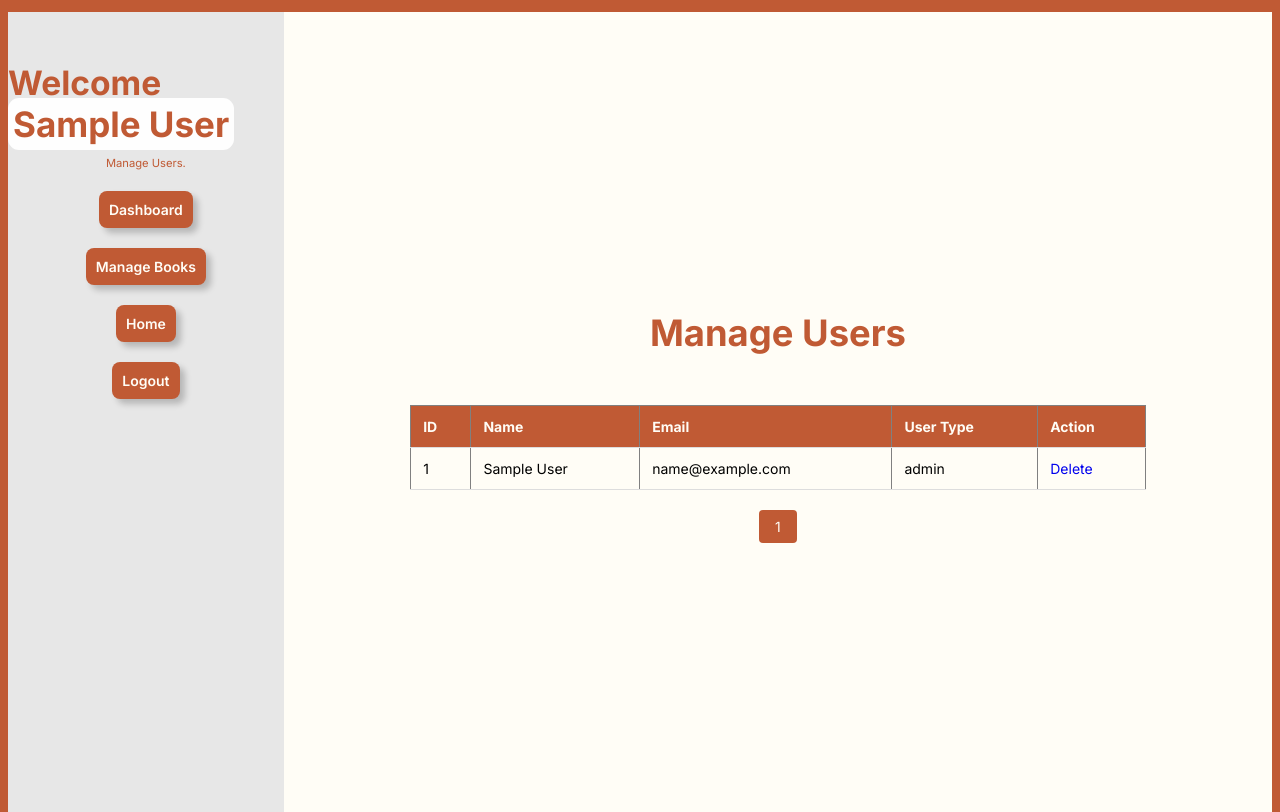
After one commit to m-bobi/MO-Books, a PHP site: page /dashboard/manage_users.php in a window 1280 px wide. The commit adds this page. Run offline with PHP 8.4, Linux system fonts and the light colour scheme; the visitor is signed in with stand-in values (Sample User, id 1); tables that the repository leaves empty or names only in its code hold one stand-in row (values such as "Sample post").

Commit message:
+ Update CSS and PHP files

```diff
--- a/core/database.php
+++ b/core/database.php
@@ -23,12 +23,9 @@ class Database
     }
 }
 
-// Instantiate the Database class
 $database = new Database();
 
-// Ensure that the database connection is established
 $database->tryConnection();
 
-// Get the connection object for procedural usage
 $conn = $database->getConnection();
 ?>
--- a/css/user.css
+++ b/css/user.css
@@ -47,3 +47,9 @@
 .formGroup {
     padding: 20px;
 }
+
+.userDetails h2{
+    font-size: 2rem;
+    font-weight: bold;
+    color: var(--main-color);
+}
--- a/dashboard/crud/addBook.php
+++ b/dashboard/crud/addBook.php
@@ -1,5 +1,4 @@
 <?php
-// require 'insertLog.php';
 
 function addBook($title, $author, $description, $price, $genre, $publicationYear, $isbn, $coverImage, $adminName)
 {
@@ -15,14 +14,14 @@ function addBook($title, $author, $description, $price, $genre, $publicationYear
     $insertResult = mysqli_query($conn, $insertQuery);
 
     if ($insertResult) {
-        // Book added successfully
+
         $book_id = mysqli_insert_id($conn);
         $action = "Added book: $title by $author";
         insertLog($adminName, $action, $book_id);
 
         return true;
     } else {
-        // Failed to add the book
+
         echo "Failed to add the book: " . mysqli_error($conn);
         return false;
     }
--- /dev/null
+++ b/dashboard/manage_users.css
@@ -0,0 +1,250 @@
+.container {
+    background-color: var(--main-color);
+    display: flex;
+    flex-direction: column;
+    padding: 0 8px;
+    height: 0;
+    box-shadow: 0px 4px 4px rgba(0, 0, 0, 0.25);
+    /* Add shadow effect */
+}
+
+.sectionWhite {
+    background-color: var(--section-color);
+    display: flex;
+    flex-direction: column;
+    margin: 12px 0 48px;
+}
+
+@media (max-width: 991px) {
+    .sectionWhite {
+        max-width: 100%;
+        padding-bottom: 100px;
+    }
+}
+
+.sections {
+    display: flex;
+    height: 100vh;
+}
+
+@media (max-width: 991px) {
+    .sections {
+        height: calc(150vh + 50vh);
+    }
+}
+
+@media (max-width: 720px) {
+    .sections {
+        height: calc(150vh + 100vh);
+    }
+}
+
+@media (max-width: 620px) {
+    .sections {
+        height: calc(150vh + 150vh);
+    }
+}
+
+@media (max-width: 540px) {
+    .sections {
+        height: calc(150vh + 200vh);
+    }
+}
+
+@media (max-width: 440px) {
+    .sections {
+        height: calc(150vh + 250vh);
+    }
+}
+
+@media (max-width: 372px) {
+    .sections {
+        height: calc(150vh + 278vh);
+    }
+}
+
+.sectionLeft {
+    display: flex;
+    padding-top: 50px;
+    align-items: flex-start;
+    justify-content: center;
+    background-color: var(--extraColor);
+    width: 30%;
+}
+
+@media (max-width: 991px) {
+    .sectionLeft .leftText h2 {
+        font-size: 1.8rem;
+        flex-wrap: wrap;
+    }
+
+    .sectionLeft {
+        width: 100%;
+        height: 112.7%;
+    }
+}
+
+@media (max-width: 650px) {
+    .sectionLeft .leftText h2 {
+        font-size: 1.8rem;
+        flex-wrap: wrap;
+    }
+
+    .sectionLeft {
+        width: 100%;
+        height: 112.7%;
+    }
+}
+
+@media (max-width: 390px) {
+    .sectionRight {
+        width: 100%;
+    }
+
+    .formGroup {
+        width: 100%;
+    }
+}
+
+@media screen and (max-width: 991px) {
+    .sectionLeft {
+        display: none;
+    }
+}
+
+.formGroup {
+    color: var(--main-color);
+    display: flex;
+    padding: 10px;
+    flex-direction: column;
+    align-items: center;
+}
+
+.leftText {
+    display: flex;
+    align-items: center;
+    justify-content: center;
+    flex-direction: column;
+}
+
+.leftText h2 {
+    color: var(--main-color);
+    font-size: 2.4rem;
+    margin: 0;
+}
+
+.leftText p {
+    color: var(--main-color);
+    font-size: 0.8rem;
+    text-align: center;
+}
+
+.sectionRight {
+    padding: 10%;
+    width: 100%;
+    display: flex;
+    flex-direction: column;
+    align-items: center;
+    justify-content: center;
+}
+
+.sectionRight h1 {
+    color: var(--main-color);
+    text-align: center;
+    font-size: 2.6rem;
+}
+
+
+.leftText span {
+    font-weight: 700;
+    font-size: 2.5rem;
+    border-radius: 11px;
+    padding: 5px;
+    background-color: #fefefe;
+}
+
+.btnDashboard {
+    background-color: var(--main-color);
+    font-weight: 600;
+    color: var(--section-color);
+    border-style: none;
+    padding: 10px;
+    border-radius: 8px;
+    box-shadow: 5px 5px 6px 0px rgba(0, 0, 0, 0.21);
+    -webkit-box-shadow: 5px 5px 6px 0px rgba(0, 0, 0, 0.21);
+    -moz-box-shadow: 5px 5px 6px 0px rgba(0, 0, 0, 0.21);
+}
+
+.btnDashboard:hover {
+    cursor: pointer;
+    background-color: #c05934cf;
+}
+
+
+.navbar {
+    display: none;
+}
+
+@media (max-width: 991px) {
+    .navbar {
+        display: block;
+    }
+
+    .navbar h2,
+    p {
+        text-align: center;
+        color: var(--main-color);
+    }
+
+    .navbar span {
+        font-size: 1.5rem;
+        background-color: var(--extraColor);
+        padding: 8px;
+        border-radius: 11px;
+    }
+}
+
+table {
+    width: 100%;
+    border-collapse: collapse;
+    margin-top: 20px;
+}
+
+th,
+td {
+    padding: 12px;
+    text-align: left;
+    border-bottom: 1px solid #ddd;
+}
+
+th {
+    background-color: var(--main-color);
+    color:var(--section-color);
+}
+
+tr:hover {
+    background-color: #f5f5f5;
+}
+
+.pagination {
+    display: flex;
+    justify-content: center;
+    margin-top: 20px;
+}
+
+.page-link {
+    padding: 8px 16px;
+    margin: 0 5px;
+    background-color: #c05934ab;
+    color: var(--section-color);
+    text-decoration: none;
+    border-radius: 4px;
+}
+
+.page-link:hover {
+    background-color: var(--main-color);
+}
+
+.current-page {
+    background-color: var(--main-color);
+}
--- /dev/null
+++ b/dashboard/manage_users.php
@@ -0,0 +1,158 @@
+<?php
+include '../core/database.php';
+session_start();
+
+if (!isset($_SESSION['admin_name'])) {
+    header('location:../html/login.php');
+    exit();
+}
+
+
+$usersPerPage = 4;
+
+$current_page = isset($_GET['page']) ? $_GET['page'] : 1;
+
+$offset = ($current_page - 1) * $usersPerPage;
+
+$query = "SELECT * FROM user_form LIMIT $offset, $usersPerPage";
+$result = mysqli_query($conn, $query);
+
+if (!$result) {
+    die("Query failed: " . mysqli_error($conn));
+}
+
+$totalUsersQuery = "SELECT COUNT(*) as total FROM user_form";
+$totalUsersResult = mysqli_query($conn, $totalUsersQuery);
+$totalUsers = mysqli_fetch_assoc($totalUsersResult)['total'];
+
+$totalPages = ceil($totalUsers / $usersPerPage);
+?>
+
+<!DOCTYPE html>
+<html lang="en">
+
+<head>
+    <meta charset="UTF-8">
+    <meta name="viewport" content="width=device-width, initial-scale=1.0">
+    <link rel="stylesheet" href="../css/globals.css">
+    <link rel="stylesheet" href="manage_users.css">
+    <link rel="shortcut icon" href="../resources/logos/books.png" type="image/x-icon">
+
+    <title>Manage Users | MO' BOOKS</title>
+</head>
+
+<body>
+
+    <div class="container">
+        <div class="sectionWhite">
+            <div class="navbar">
+                <h2>Welcome <span>
+                        <?php echo $_SESSION['admin_name'] ?>
+                    </span></h2>
+                <p>Manage your books and users.</p>
+                <div class="formGroup">
+                    <a href="admin_page.php" rel="noopener noreferrer"> <input type="submit" name="submit"
+                            class="btnDashboard" value="Dashboard"></a>
+                </div>
+                <div class="formGroup">
+                    <a href="manage_books.php" rel="noopener noreferrer"><input type="submit" name="submit"
+                            class="btnDashboard" value="Manage Books"></a>
+                </div>
+                <div class="formGroup">
+                    <a href="../main/home.php" rel="noopener noreferrer"><input type="submit" name="submit"
+                            class="btnDashboard" value="Home"></a>
+                </div>
+                <div class="formGroup">
+                    <a href="../core/logout.php" rel="noopener noreferrer"
+                        onclick="return confirm('Are you sure you want to logout?')">
+                        <input type="submit" name="submit" class="btnDashboard" value="Logout">
+                    </a>
+                </div>
+            </div>
+
+            <aside class="sections">
+                <div class="sectionLeft">
+                    <div class="leftText">
+                        <h2>Welcome <span>
+                                <?php echo $_SESSION['admin_name'] ?>
+                            </span></h2>
+                        <p>Manage Users.</p>
+                        <div class="formGroup">
+                            <a href="admin_page.php" rel="noopener noreferrer"> <input type="submit" name="submit"
+                                    class="btnDashboard" value="Dashboard"></a>
+                        </div>
+                        <div class="formGroup">
+                            <a href="manage_books.php" rel="noopener noreferrer"><input type="submit" name="submit"
+                                    class="btnDashboard" value="Manage Books"></a>
+                        </div>
+                        <div class="formGroup">
+                            <a href="../main/home.php" rel="noopener noreferrer"><input type="submit" name="submit"
+                                    class="btnDashboard" value="Home"></a>
+                        </div>
+                        <div class="formGroup">
+                            <a href="../core/logout.php" rel="noopener noreferrer"
+                                onclick="return confirm('Are you sure you want to logout?')">
+                                <input type="submit" name="submit" class="btnDashboard" value="Logout">
+                            </a>
+                        </div>
+
+                    </div>
+                </div>
+
+                <div class="sectionRight">
+                    <h1>Manage Users</h1>
+                    <table border="1">
+                        <tr>
+                            <th>ID</th>
+                            <th>Name</th>
+                            <th>Email</th>
+                            <th>User Type</th>
+                            <th>Action</th>
+                        </tr>
+                        <?php
+                        while ($row = mysqli_fetch_assoc($result)) {
+                            ?>
+                            <tr>
+                                <td>
+                                    <?php echo $row['id']; ?>
+                                </td>
+                                <td>
+                                    <?php echo $row['name']; ?>
+                                </td>
+                                <td>
+                                    <?php echo $row['email']; ?>
+                                </td>
+                                <td>
+                                    <?php echo $row['user_type']; ?>
+                                </td>
+
+                                <td>
+                                    <a href="crud/delete_user.php?id=<?php echo $row['id']; ?>">Delete</a>
+                                </td>
+                            </tr>
+                            <?php
+                        }
+                        ?>
+                    </table>
+
+                    <!-- Pagination -->
+                    <div class="pagination">
+                        <?php
+                        // Generate pagination links
+                        for ($i = 1; $i <= $totalPages; $i++) {
+                            $activeClass = ($i == $current_page) ? 'current-page' : '';
+                            echo "<a class='page-link $activeClass' href='?page=$i'>$i</a>";
+                        }
+                        ?>
+                    </div>
+
+                </div>
+
+        </div>
+        </aside>
+    </div>
+
+    </div>
+</body>
+
+</html>
```
Also changed, not shown: core/logout.php (+2 -9 lines), dashboard/admin_page.php (+3 -4 lines), dashboard/crud/deleteBook.php (+3 -7 lines), dashboard/crud/delete_user.php (added, +22 -0 lines), dashboard/crud/updateBook.php (+3 -6 lines), html/browse.php (+18 -8 lines), html/cart.php (+19 -3 lines), html/signup.php (+6 -15 lines), html/user.php (+32 -36 lines).
